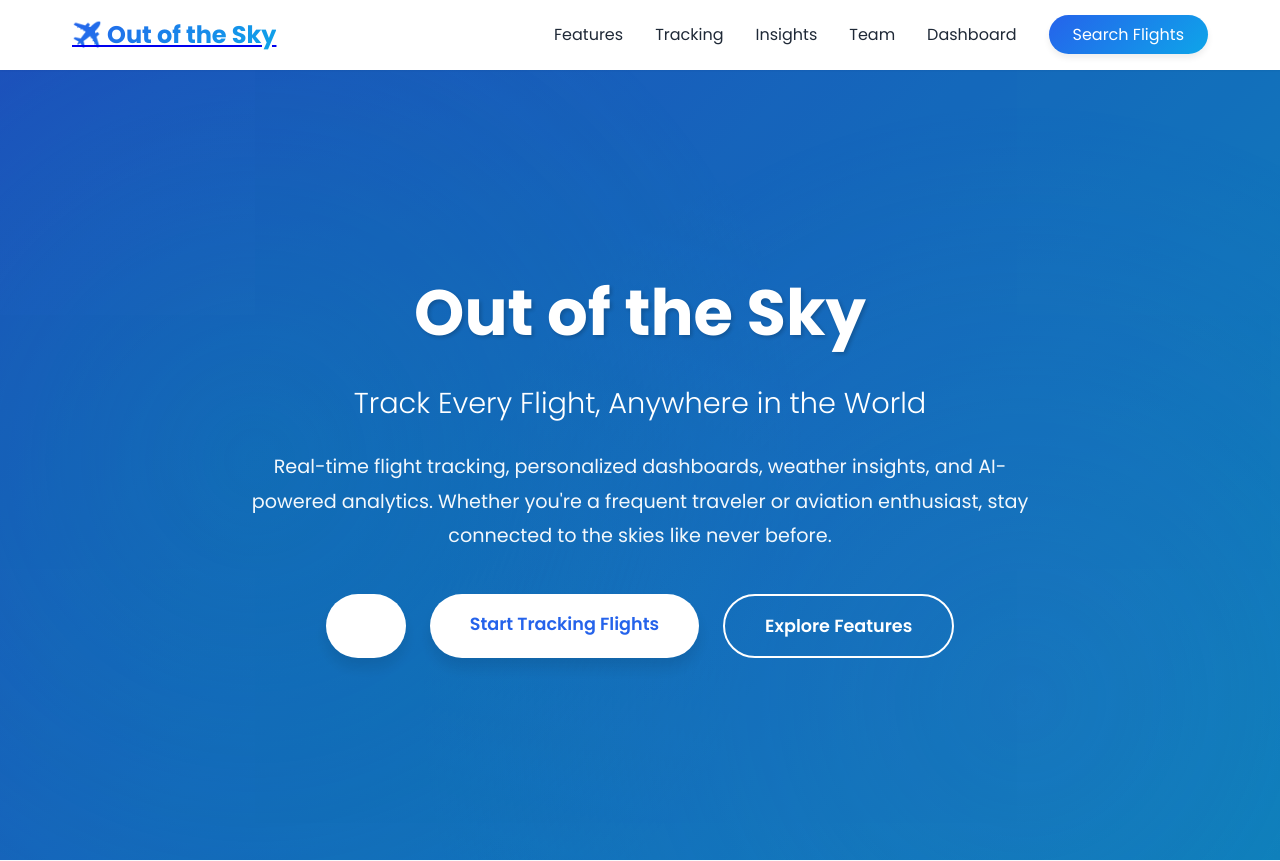
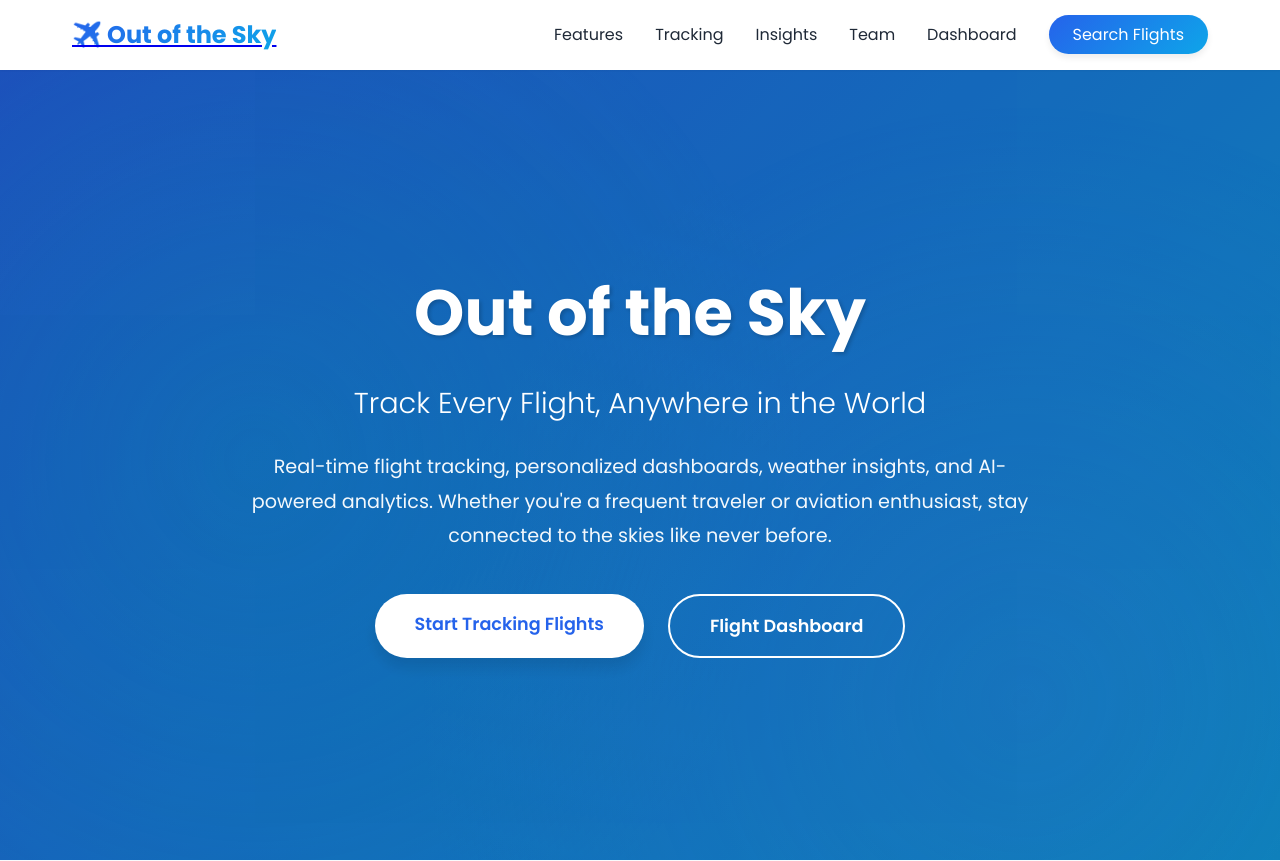
Before and after one commit to thorNoRelations/Out-of-the-Sky, a Django app: page / in a window 1280 px wide. Shown: the top 861 px of the page. Run offline with Django 4.2, Linux system fonts and the light colour scheme.

Commit message:
Fixed bugged blank button

```diff
--- a/home/templates/home/index.html
+++ b/home/templates/home/index.html
@@ -42,9 +42,8 @@
                     Whether you're a frequent traveler or aviation enthusiast, stay connected to the skies like never before.
                 </p>
                 <div class="hero-buttons">
-                    <a href="{% url 'home:flight_detail' 1 %}" class="btn btn-primary-large">
                     <a href="{% url 'search:search' %}" class="btn btn-primary-large">Start Tracking Flights</a>
-                    <a href="#features" class="btn btn-secondary-large">Explore Features</a>
+                    <a href="{% url 'search:search' %}" class="btn btn-secondary-large">Flight Dashboard</a>
                 </div>
             </div>
         </div>
```
Also changed, not shown: 1 other file.
